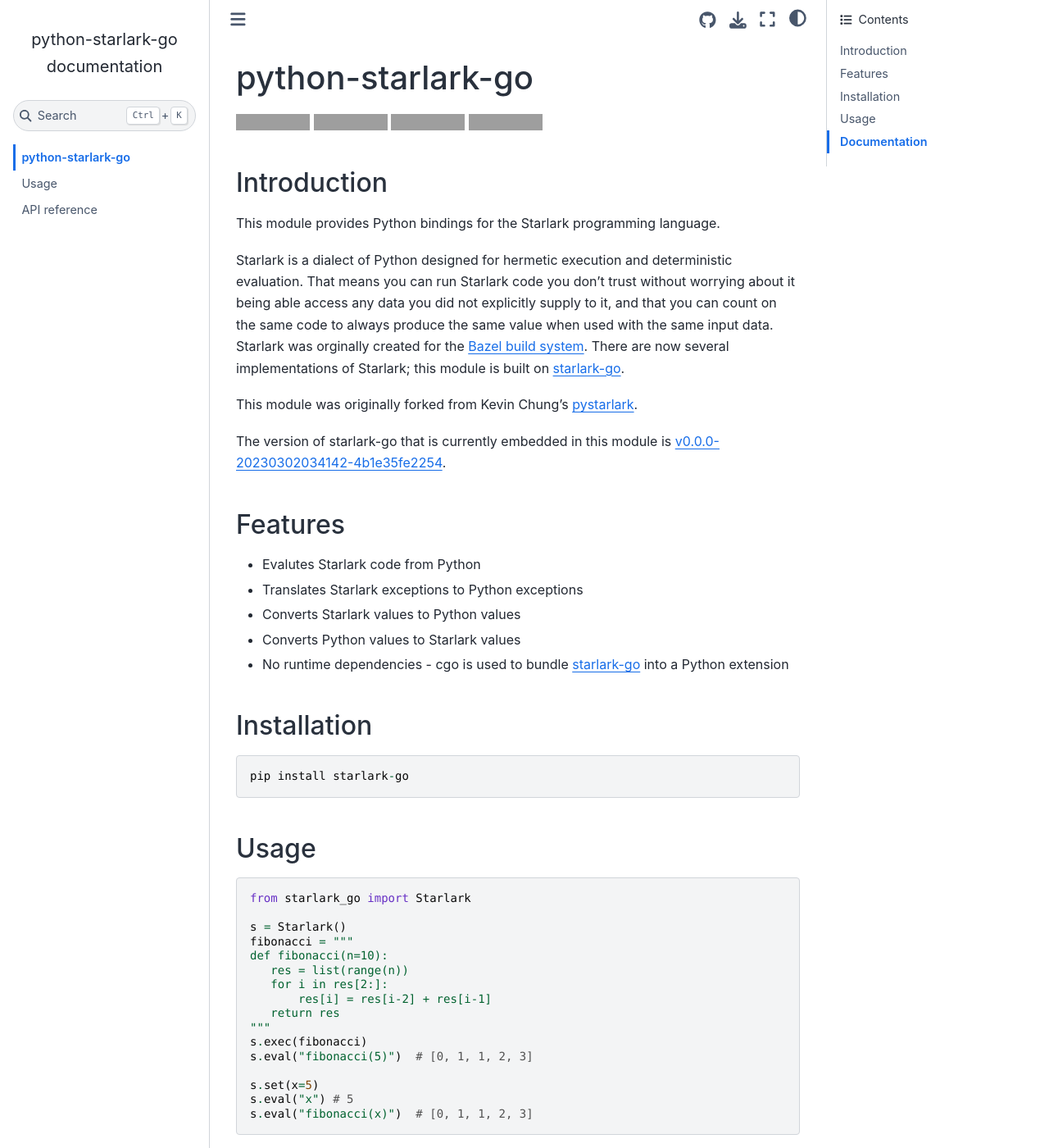
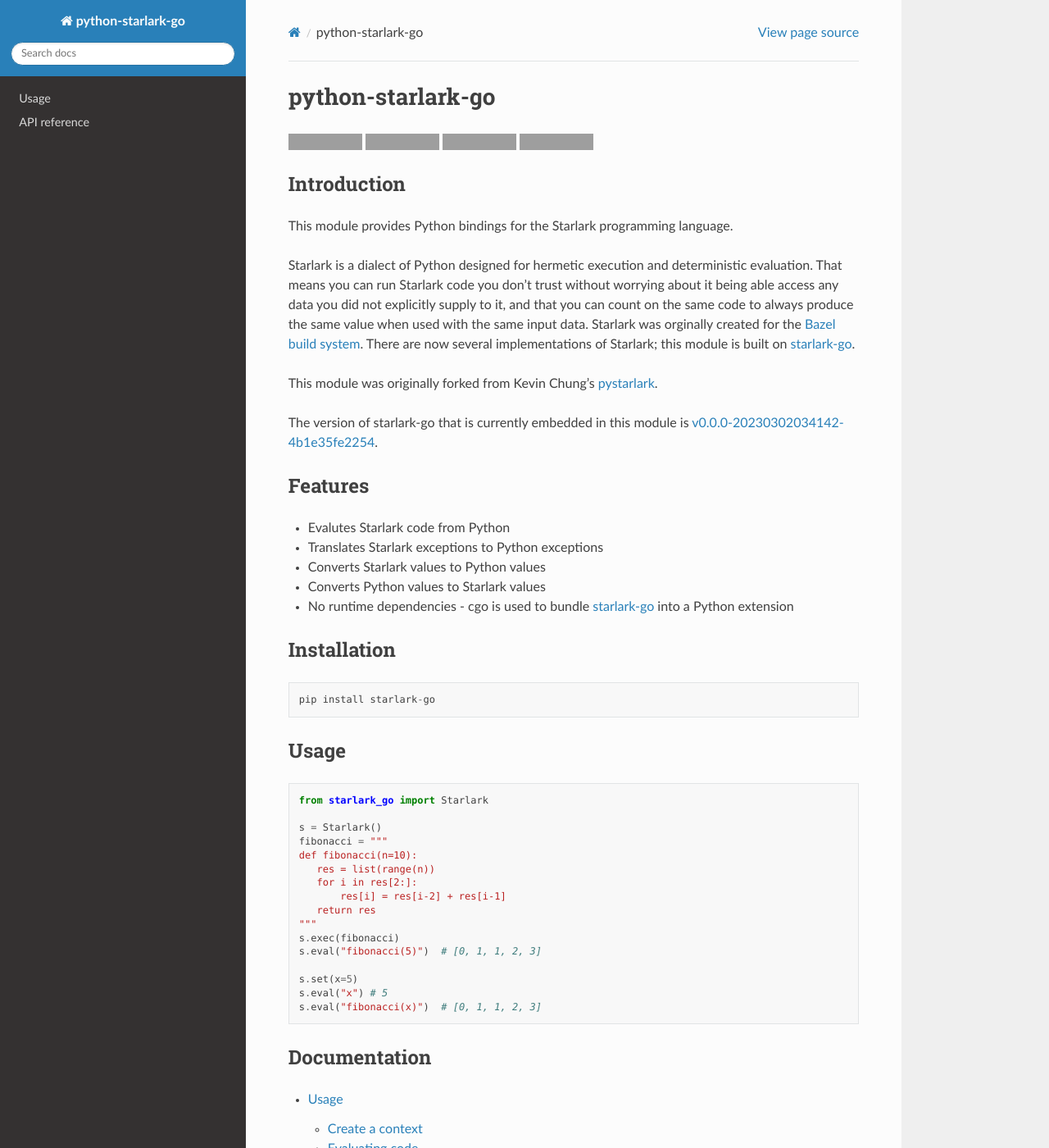
Before and after one commit to caketop/python-starlark-go, a Sphinx documentation site: the page built from docs/source/index.md, in a window 1280 px wide and 1400 px high. Shown: the whole window at 82% size. Built offline with Sphinx 7.4.7 and the Read the Docs theme 2.0.0, drawn with Linux system fonts in a browser that asks for light colours; some of the changed text lies outside the part shown; grey boxes are pictures that could not be loaded.

Commit message:
Switch to sphinx-rtd-theme (#162)
Also get rid of redundant dependabot config for /docs, it doesn't need that to find the requirements.txt there

```diff
--- a/docs/requirements.txt
+++ b/docs/requirements.txt
@@ -1,5 +1,5 @@
-Sphinx>=4.5.0,<5
+Sphinx==6.1.3
 importlib-metadata==6.0.0
-myst-parser>=0.17.2,<0.19
+myst-parser==1.0.0
 readthedocs-sphinx-search==0.2.0
-sphinx-book-theme==0.3.3
+sphinx-rtd-theme==1.2.0
--- a/docs/source/conf.py
+++ b/docs/source/conf.py
@@ -22,7 +22,7 @@
 # -- Project information -----------------------------------------------------
 
 project = "python-starlark-go"
-copyright = "2022, Jordan Webb"
+copyright = "2023, Jordan Webb"
 author = "Jordan Webb"
 
 
@@ -56,7 +56,7 @@
 # The theme to use for HTML and HTML Help pages.  See the documentation for
 # a list of builtin themes.
 #
-html_theme = "sphinx_book_theme"
+html_theme = "sphinx_rtd_theme"
 
 html_theme_options = {
     "home_page_in_toc": True,
```
Also changed, not shown: .readthedocs.yaml, 1 other file.
